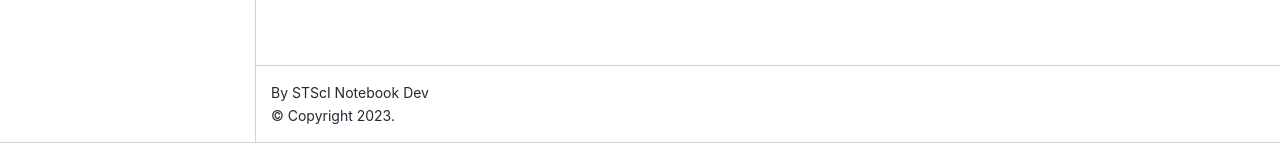
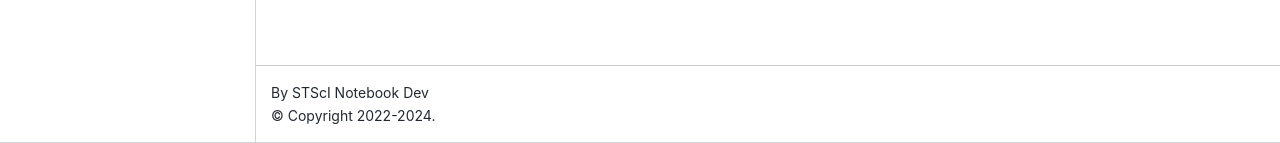
Before and after one commit to spacetelescope/hellouniverse, a Jupyter Book: the page built from intro.md, in a window 1280 px wide. Shown: the part 757-900 px from the top of the page. Built offline with Jupyter Book 1.0.4 settings and Sphinx 7.4.7 and the Sphinx Book theme 1.1.4, drawn with Linux system fonts in a browser that asks for light colours; pages that are not in the unit, such as notebooks, are missing from menus.

Commit message:
Update _config.yml copyright year from "2022" to "2022-2024"

```diff
--- a/_config.yml
+++ b/_config.yml
@@ -3,6 +3,7 @@
 
 title: Hello Universe!
 author: STScI Notebook Dev
+copyright: 2022-2024
 logo: HelloUniverseLogo.png
 
 html:
```
